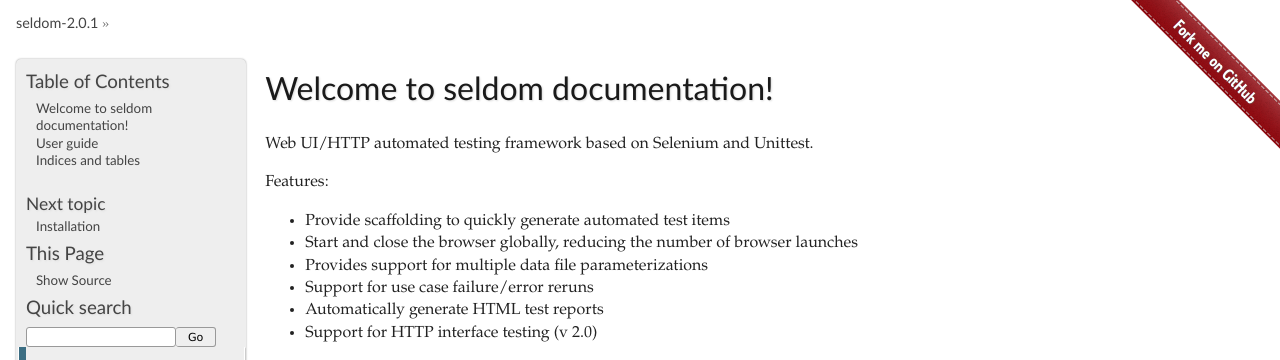
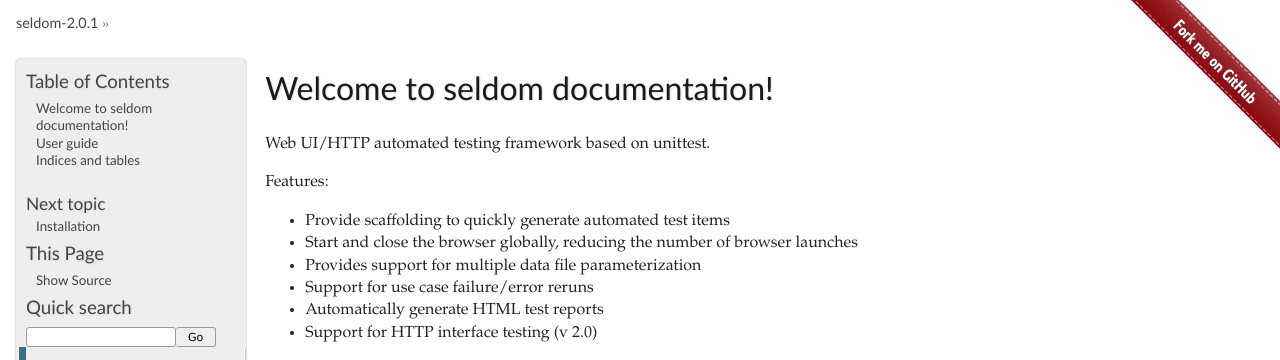
Before and after one commit to SeldomQA/seldom, a Sphinx documentation site: the page built from docs/index.rst, in a window 1280 px wide and 900 px high. Shown: the top 360 px of the window. Built offline with Sphinx 7.4.7, drawn with Linux system fonts in a browser that asks for light colours.

```diff
--- a/docs/index.rst
+++ b/docs/index.rst
@@ -1,13 +1,13 @@
 Welcome to seldom documentation!
 ============================================
 
-Web UI/HTTP automated testing framework based on Selenium and Unittest.
+Web UI/HTTP automated testing framework based on unittest.
 
 Features:
 
 * Provide scaffolding to quickly generate automated test items
 * Start and close the browser globally, reducing the number of browser launches
-* Provides support for multiple data file parameterizations
+* Provides support for multiple data file parameterization
 * Support for use case failure/error reruns
 * Automatically generate HTML test reports
 * Support for HTTP interface testing (v 2.0)
```
Also changed, not shown: 1 other file.
